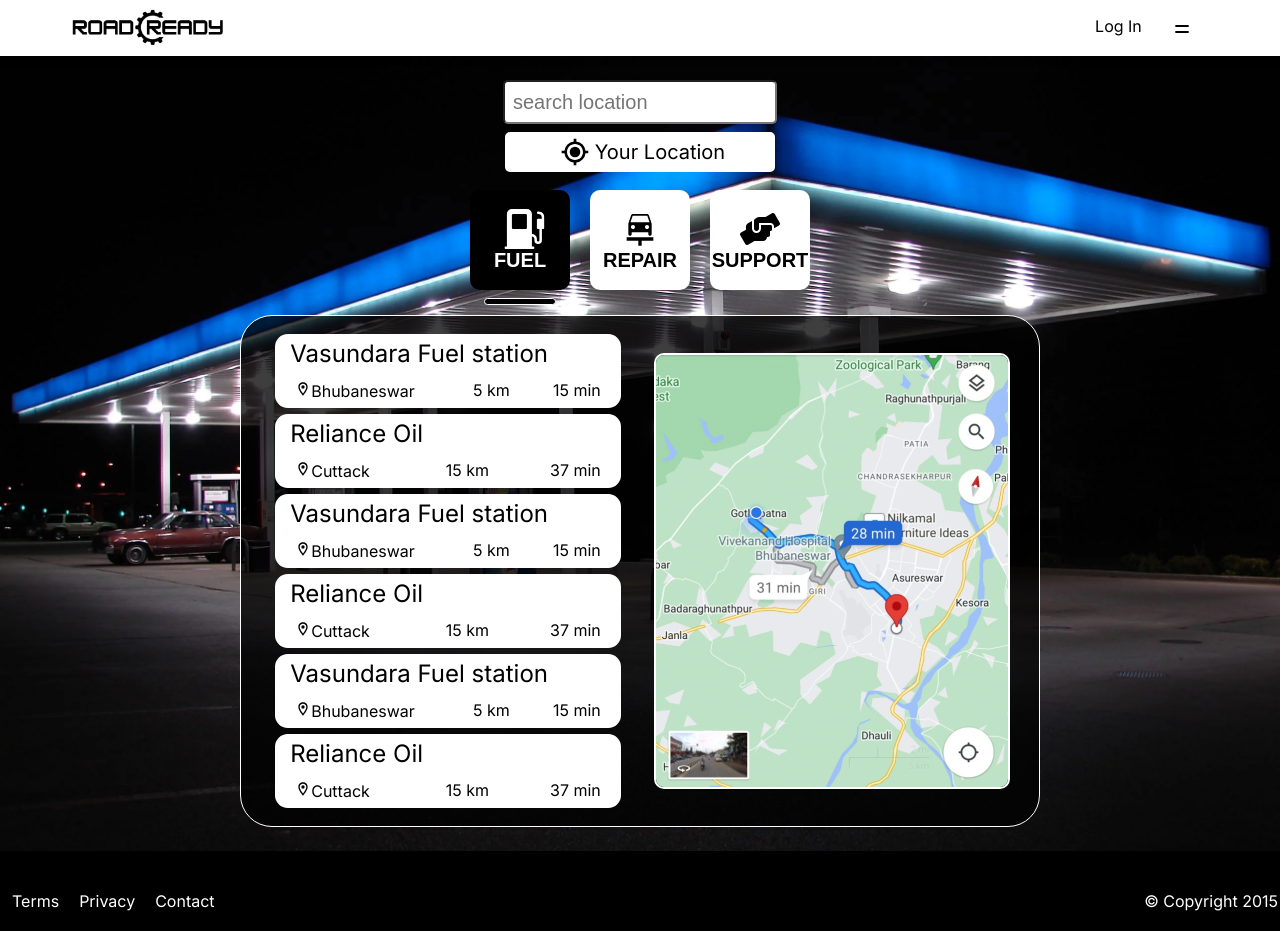
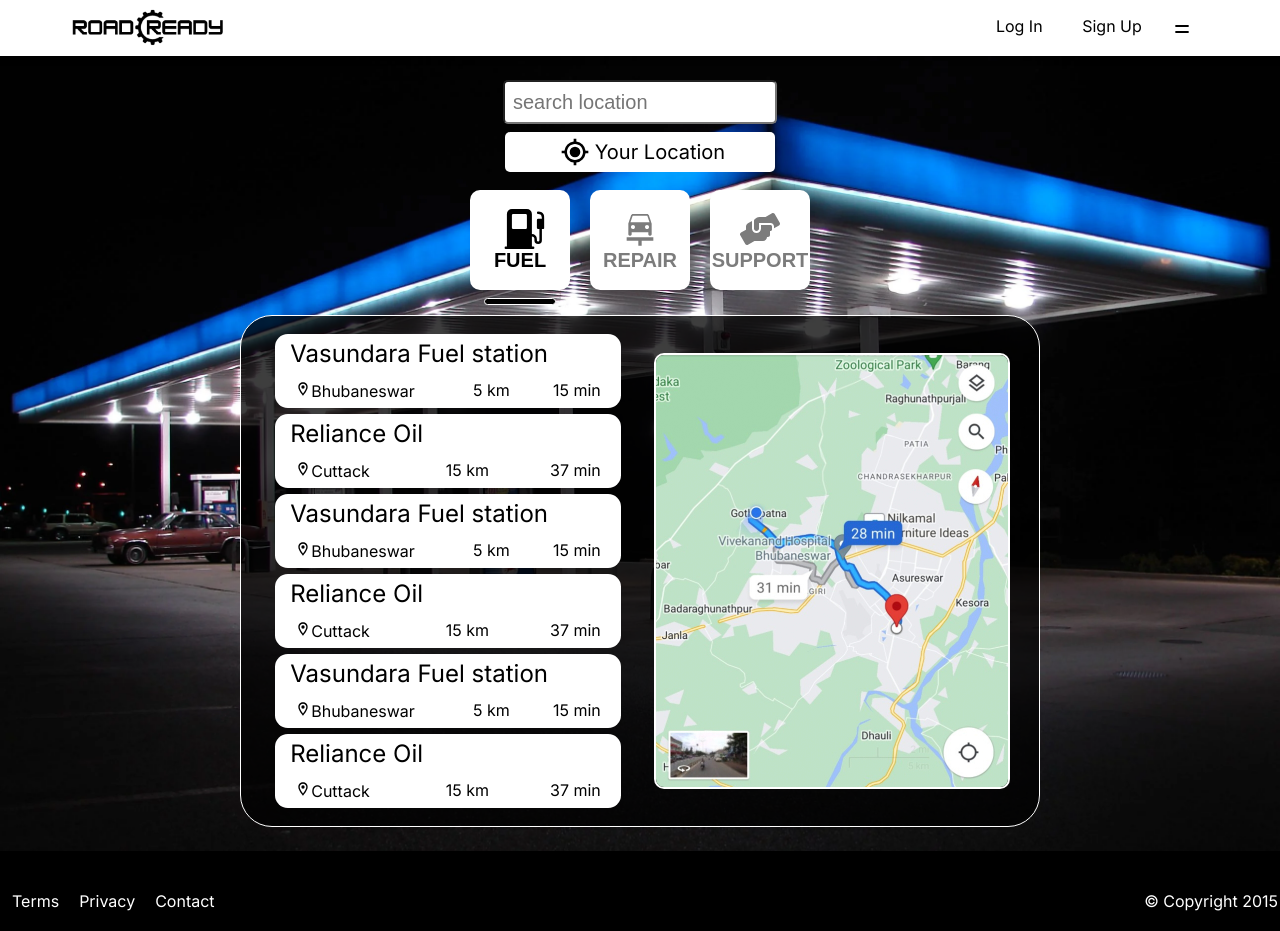
Before and after one commit to Brijendra-Singh2003/RoadReady, a Next.js app: page / in a window 1280 px wide. Built offline with nearby package versions, Linux system fonts and the light colour scheme; no server answers.

Commit message:
ui improved

```diff
--- a/src/app/api/auth/signin/page.js
+++ b/src/app/api/auth/signin/page.js
@@ -24,14 +24,14 @@
           <div className='imgc'>
             <Image className='limg' src="/assets/usr.png" height={400} width={400} />
           </div>
-          <Button>Login</Button>
+          <Button>Sign In</Button>
       </div>
       <div className="mechanic _card">
           <h1>Mechanic</h1>
           <div className='imgc'>
             <Image className='limg' src="/assets/mech.png" height={400} width={400} />
           </div>
-          <Button>Login</Button>
+          <Button>Sign In</Button>
       </div>
     </main>
   )
--- a/src/components/Navbar/Navbar.css
+++ b/src/components/Navbar/Navbar.css
@@ -42,7 +42,6 @@
     background-color: white;
     box-shadow: 0 5px 15px rgba(0,0,0,0.25);
     border-radius: 5px;
-    /* border: 2px solid red; */
     width: 25vh;
     animation: dropdown_animation 0.3s forwards;
     overflow: hidden;
@@ -53,18 +52,15 @@
     box-sizing: border-box;
     padding: 1vh;
     list-style: none;
-    /* border: 2px solid rgb(0, 30, 255); */
     margin: 2px;
 }
 a {
     height: 3vh;
-    /* height: 100%; */
     text-decoration: none;
     color: black;
 }
 .right{
     padding-right: 2vw;
-    /* width: max(40vw,150px); */
     display: flex;
     flex-direction: row;
     gap: 2vw;
--- a/src/components/Navbar/Navbar.js
+++ b/src/components/Navbar/Navbar.js
@@ -4,7 +4,7 @@
 import "./Navbar.css"
 import Image from 'next/image';
 import Link from 'next/link';
-import { useSession, SessionProvider } from 'next-auth/react';
+import { useSession, SessionProvider, signIn } from 'next-auth/react';
 import { options } from '@/app/api/auth/[...nextauth]/options';
 import { useContext } from 'react';
 import { UserContext } from '@/context/userContext';
@@ -32,9 +32,12 @@
 
                 {
                     user ? (
-                        <button onClick={()=>signOut('google')}>Log Out</button>
+                        <a className="login" onClick={()=>signOut('google')}>Log Out</a>
                     ) : (
-                        <Link href="/api/auth/signin" className="login">Log In</Link>
+                    <>
+                        <a className="login" onClick={()=>signIn('google')}>Log In</a>
+                        <Link href="/api/auth/signin" className="login">Sign Up</Link>
+                    </>
                     )
                 }
 
@@ -45,9 +48,9 @@
                         <div className="backdrop" onClick={toggle}></div>
 
                         <div className='dropdown' onClick={toggle}>
-                            <li><a href='#'>Home</a></li>
-                            <li><a href='#'>Home</a></li>
-                            <li><a href='/account'>Account</a></li>
+                            <li className=' hover:bg-slate-300'><a href='#'>Home</a></li>
+                            <li className=' hover:bg-slate-300'><a href='#'>Home</a></li>
+                            <li className=' hover:bg-slate-300'><a href='/account'>Account</a></li>
                         </div>
                     </>
                     :
--- a/src/components/content/content.js
+++ b/src/components/content/content.js
@@ -16,8 +16,7 @@
   const bgs = ["/assets/fuelBG.jpg", "/assets/repairBG.jpg"]
   const [a, setA] = useState(0);
   const style = {
-    color: "white",
-    backgroundColor: "black"
+    color: "black"
   }
 
   return (
--- a/src/components/content/content.module.css
+++ b/src/components/content/content.module.css
@@ -15,14 +15,14 @@
     flex-direction: column;
     align-items: center;
     justify-content: center;
+    color: #7c7c7c;
     background-color: white;
     cursor: pointer;
     border-radius: 10%;
 }
 
 .options:hover {
-    color: white;
-    background-color: black;
+    color: rgb(0, 0, 0);
 }
 
 .bar {
```
